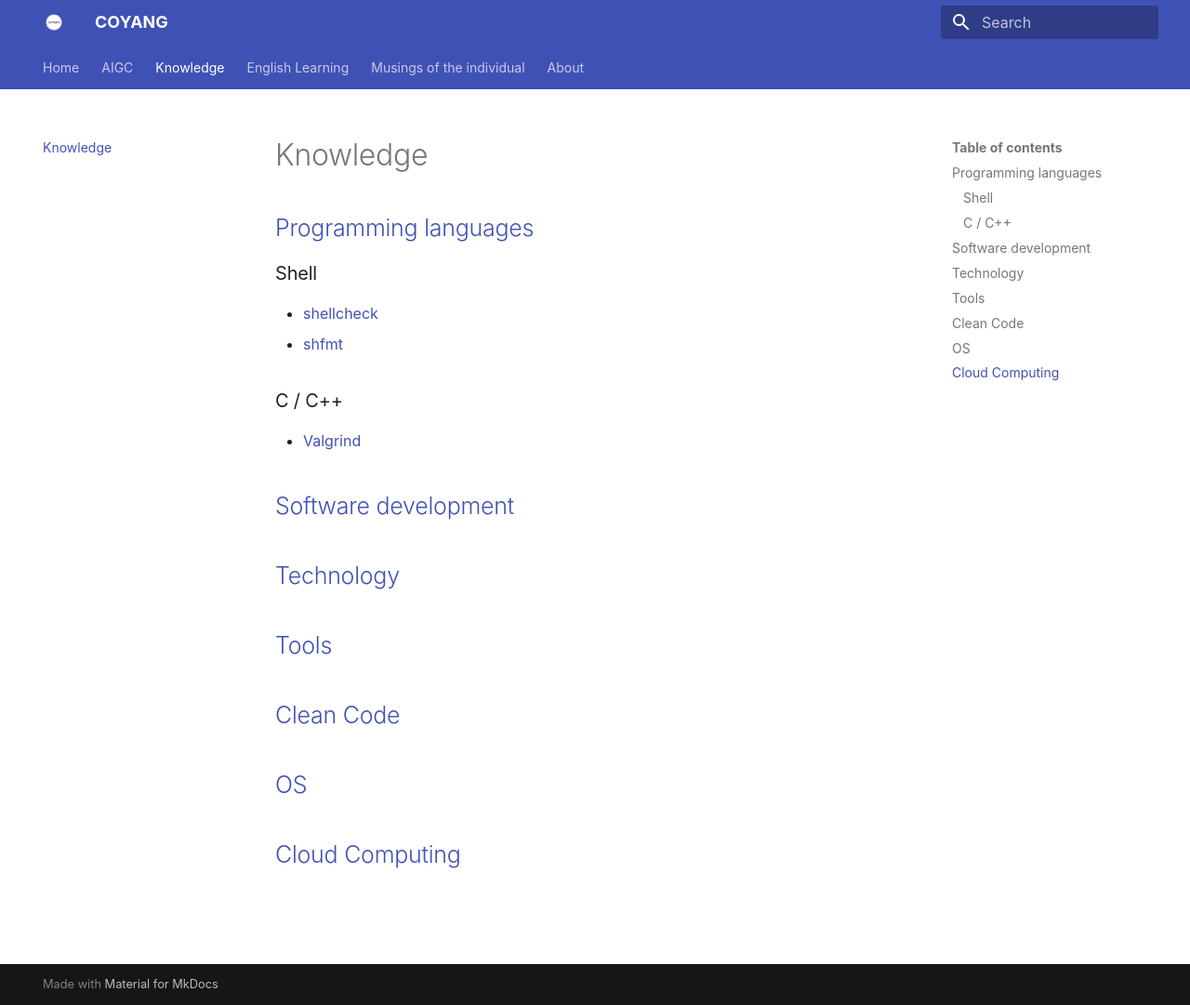
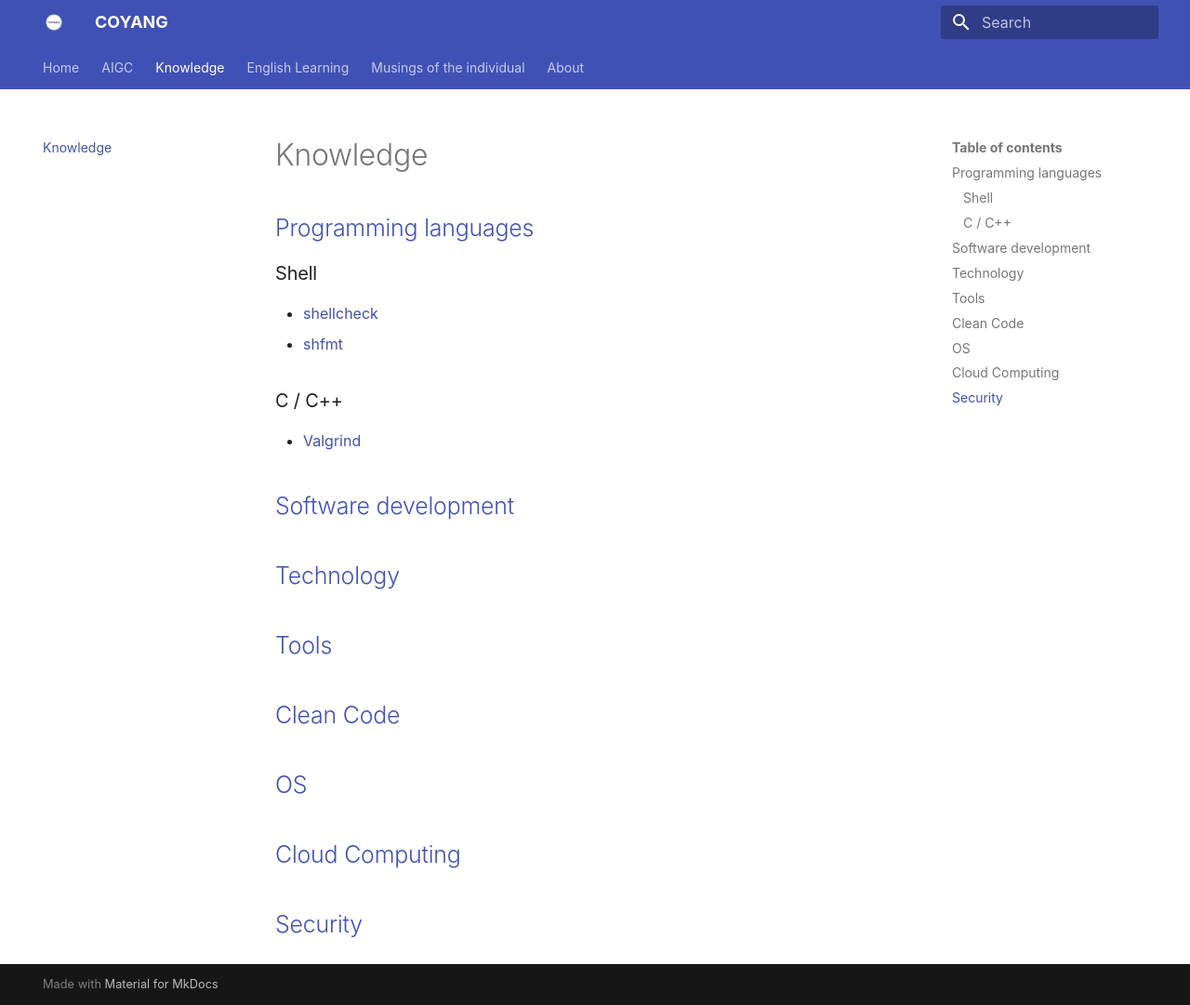
Before and after one commit to coyang/blogs, an MkDocs documentation site: the page built from docs/knowledge/index.md, in a window 1280 px wide and 1081 px high. Shown: the whole window at 93% size. Built offline with MkDocs 1.6.1 and Material for MkDocs 9.7.7, drawn with Linux system fonts in a browser that asks for light colours.

Commit message:
Add security index

```diff
--- a/docs/knowledge/index.md
+++ b/docs/knowledge/index.md
@@ -22,3 +22,5 @@
 ## [OS](./os/index.md)
 
 ## [Cloud Computing](./cloud_computing/index.md)
+
+## [Security](./security/index.md)
```
Also changed, not shown: docs/knowledge/security/index.md (added, +1 -0 lines).
